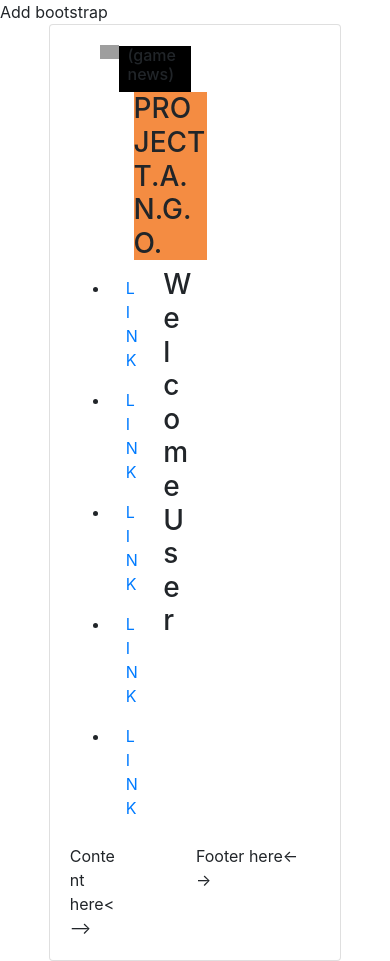
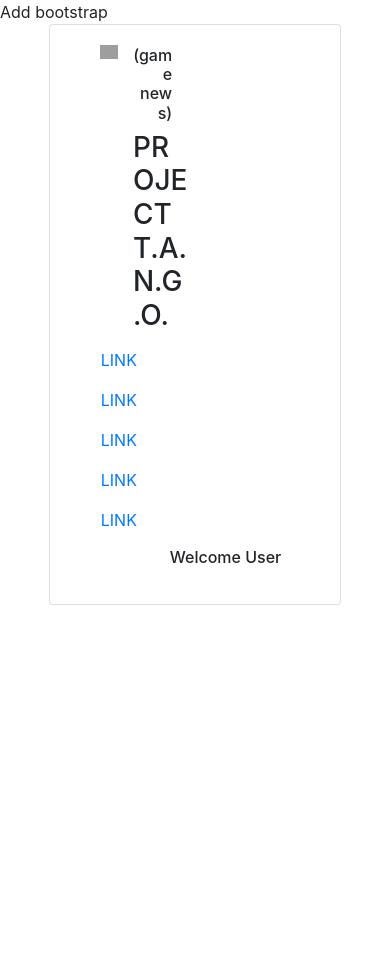
Before and after one commit to stPhoenix/projecttango, a Django app: template project/news/templates/site/base_v0/base.html in a window 390 px wide. After the commit the page ends 844 px from the top, so only its background shows below. Run offline with Django 3.2, Linux system fonts and the light colour scheme; the template is opened without the code that fills it, so the values that code supplies are empty; some libraries are stand-ins or nearby versions; grey boxes are pictures that could not be loaded.

Commit message:
Reformatted base.html

```diff
--- a/project/news/templates/site/base_v0/base.html
+++ b/project/news/templates/site/base_v0/base.html
@@ -15,29 +15,29 @@
     <title>Title</title>
 </head>
 <body>
+ <body>
   <div class="container">
     <div class="row justify-content-center">
       <div class="col-9 card">
         <div class="card-body">
           <div class="row">
+            <!--Logo here style="background:#000000" style="background:#f48c42"-->
+            <div class="col-8">
               <div class="col-9">
-            <!--Logo here-->
+                <img class="w-25 img-fluid float-left align-middle" src="https://ru.bright-round.com/img/icon-round.png" alt="logo image"> </div>
+              <div class="row">
                 <div class="col-8">
-              <img class="w-25 img-fluid float-left align-middle"  src="https://ru.bright-round.com/img/icon-round.png" alt="logo image" />
-            </div>
-            <div class="row">
-            <div class="col-7" style="background:#000000" >
-                <h6 class="float-right" >(game news)</h6>
+                  <h6 class="text-right">(game news)</h6>
                 </div>
                 <div class="col-10 justify-content-center">
-            	<h3 class="float-center align-middle" style="background:#f48c42">PROJECT T.A.N.G.O.</h3>
+                  <h3 class="float-center align-middle">PROJECT T.A.N.G.O.</h3>
                 </div>
-
+              </div>
             </div>
           </div>
           <div class="row">
-          <div class="col-4">
-            <ul clas="nav">
+            <div class="col-6 clear-fix col-md-6">
+              <ul class="nav">
                 <li class="nav-item">
                   <a href="#" class="nav-link active">LINK</a>
                 </li>
@@ -55,19 +55,8 @@
                 </li>
               </ul>
             </div>
-          <div class="col-2">
-            <h3>Welcome User</h3>
-          </div>
-        </div>
-          <div class="row">
-          <div class="col-6">
-            <!-->Content here<-->
-          </div>
-        </div>
-          <div class="row">
-          <div class="col-11">
-            <!-->Footer here<-->
-          </div>
+            <div class="col-md-6 text-right py-2">
+              <h6 class="px-4">Welcome User</h6>
             </div>
           </div>
         </div>
```
Lines whose indentation alone changed are shown as unchanged.
